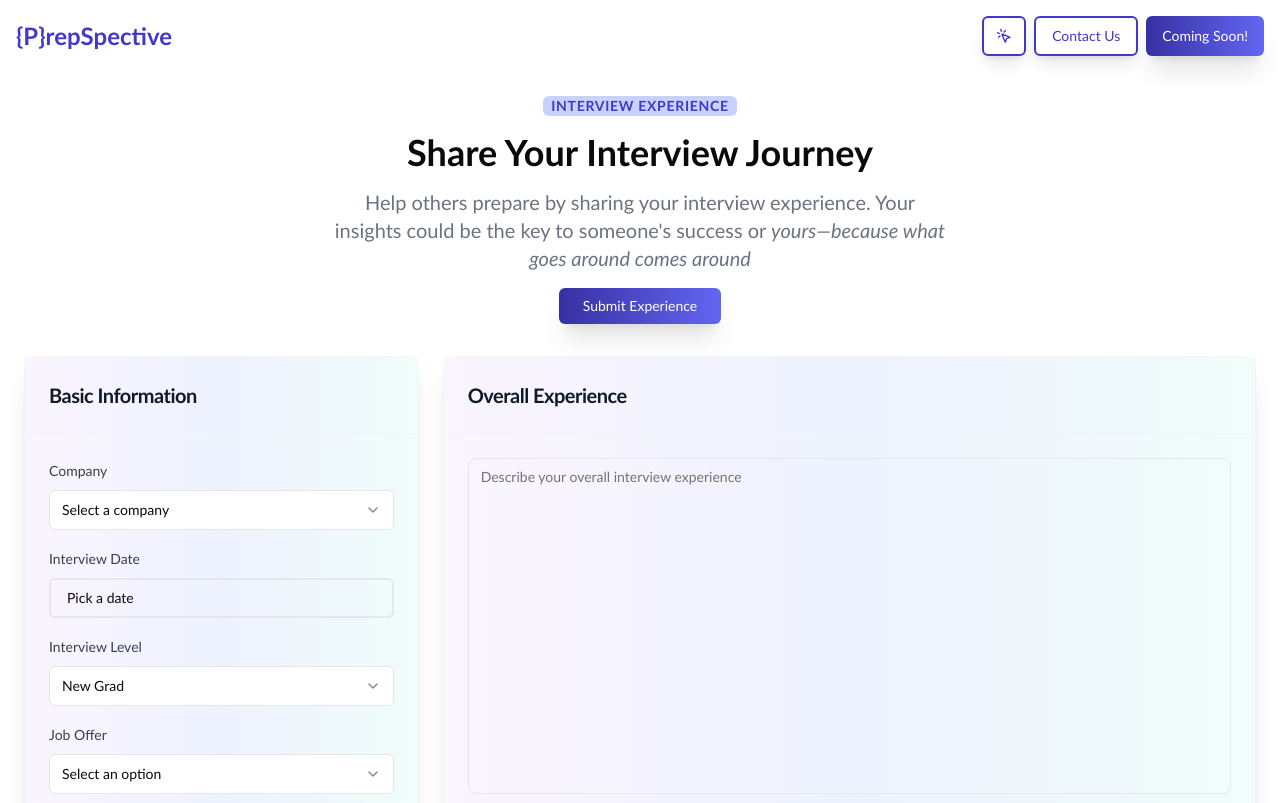
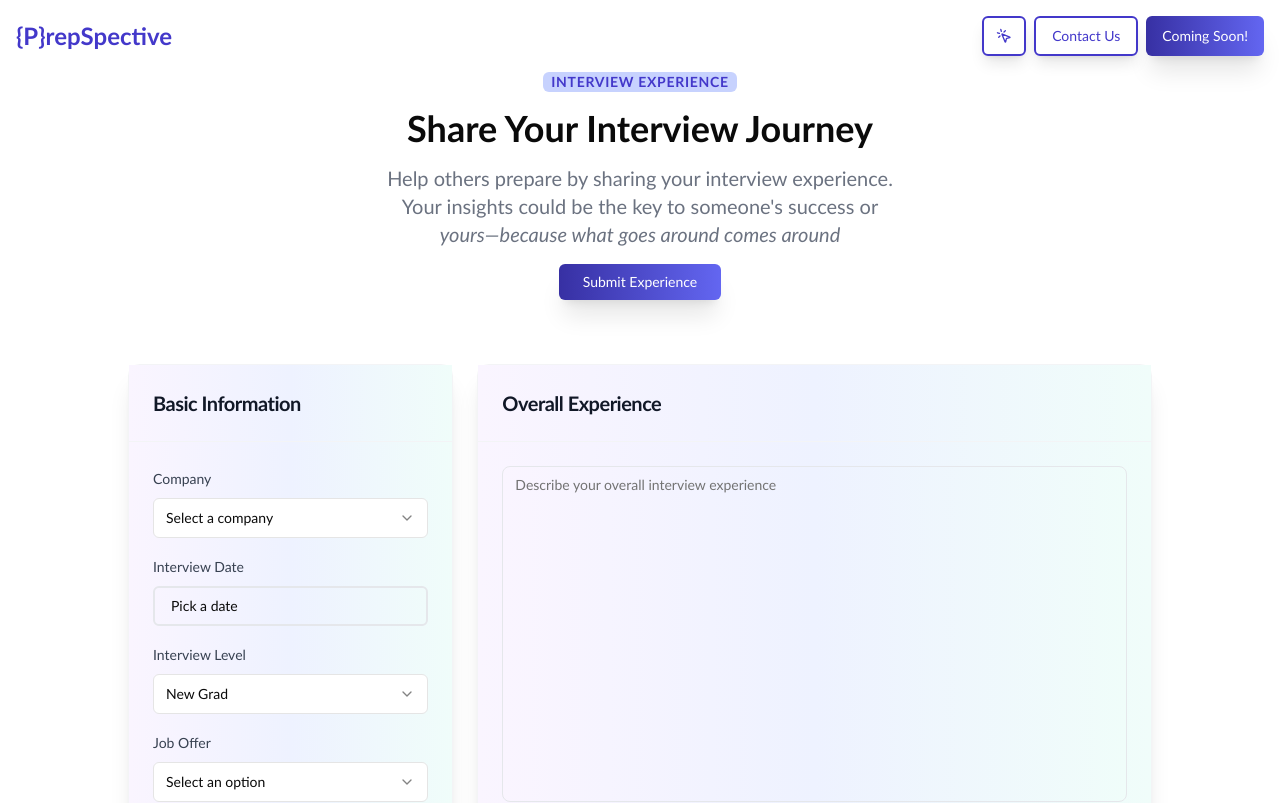
Before and after one commit to Ahsan725/prepspective, a Next.js app: page /exp in a window 1280 px wide. Shown: the top 803 px of the page. Built offline with nearby package versions, Linux system fonts and the light colour scheme.

Commit message:
UNESS changed margins and bg for added items

```diff
--- a/app/exp/components/InterviewQuestions.tsx
+++ b/app/exp/components/InterviewQuestions.tsx
@@ -188,7 +188,7 @@ export function InterviewQuestions({ formData, handleChange }: InterviewQuestion
           <h4 className="text-sm font-medium text-gray-700">Added Questions:</h4>
           <ul className="space-y-2">
             {formData.questions.map((q) => (
-              <li key={q.id} className="bg-gray-50 p-3 rounded-lg flex justify-between items-start">
+              <li key={q.id} className="bg-white p-3 rounded-lg flex justify-between items-start">
                 <div>
                   <span className="font-semibold text-indigo-600">
                     {q.type.charAt(0).toUpperCase() + q.type.slice(1)}
--- a/app/exp/components/InterviewRounds.tsx
+++ b/app/exp/components/InterviewRounds.tsx
@@ -168,7 +168,7 @@ export function InterviewRounds({ formData, handleChange }: InterviewRoundsProps
           <h4 className="text-sm font-medium text-gray-700">Interview Rounds:</h4>
           <ul className="space-y-2">
             {formData.rounds.map((r) => (
-              <li key={r.id} className="bg-gray-50 p-3 rounded-lg">
+              <li key={r.id} className="bg-white p-3 rounded-lg">
                 <div className="flex justify-between items-start">
                   <div>
                     <div className="font-semibold text-indigo-600">{r.roundType}</div>
--- a/app/exp/page.tsx
+++ b/app/exp/page.tsx
@@ -110,7 +110,7 @@ export default function InterviewForm() {
   };
 
   return (
-    <form onSubmit={handleSubmit} className="min-h-screen bg-white p-4 sm:p-6">
+    <form onSubmit={handleSubmit} className="min-h-screen bg-white px-4 sm:px-6 lg:px-24 xl:px-32">
       <div className="w-full space-y-6">
         <div className="space-y-4 mb-8">
           <div className="flex items-center justify-center mb-4">
@@ -156,7 +156,7 @@ function SubmitButton({ loading }: { loading: boolean }) {
       <Button
         type="submit"
         size="sm"
-        className="bg-indigo-600 hover:bg-indigo-700 text-white px-6 w-full sm:w-auto"
+        className="bg-indigo-600 hover:bg-indigo-700 text-white px-6 w-full sm:w-auto mb-8"
         disabled={loading}
       >
         {loading ? (
```
